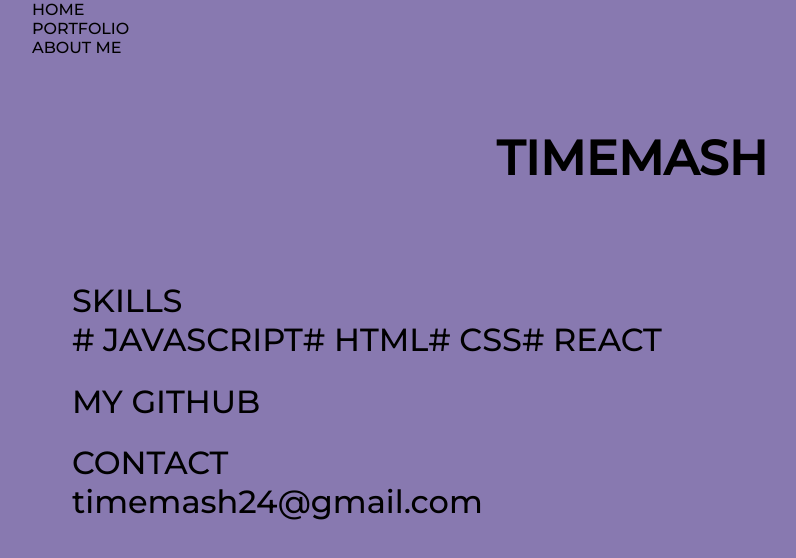
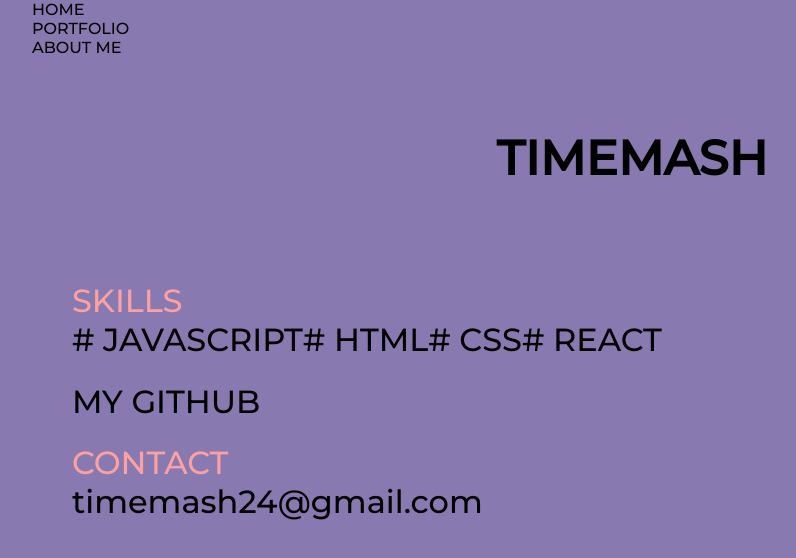
Before and after one commit to timemash24/my_projects, a React (Create React App) app: page /about_me in a window 1280 px wide. Shown: the top 558 px of the page, without its empty margins (8-804 px from the left). Built offline with nearby package versions, Linux system fonts and the light colour scheme.

Commit message:
Update css styles

```diff
--- a/src/css/AboutMe.module.css
+++ b/src/css/AboutMe.module.css
@@ -22,3 +22,7 @@
 .details li {
   margin-top: 0.7em;
 }
+
+.details li p {
+  color: var(--pink-color);
+}
```
